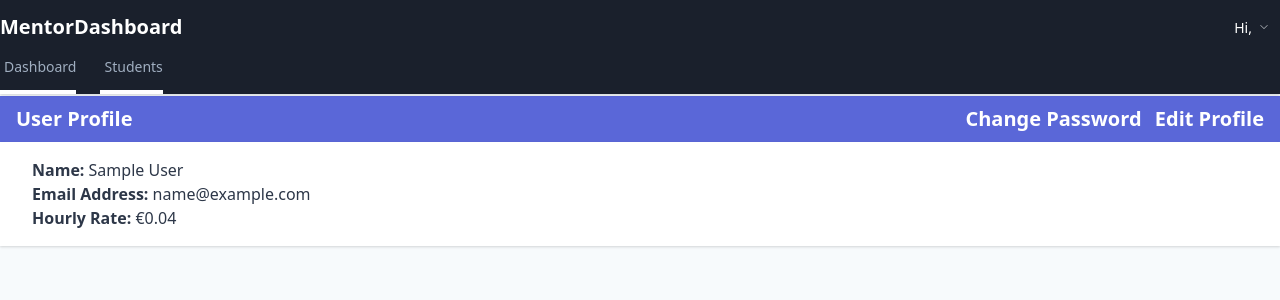
After one commit to MentorDashboard/MentorDashboard, a Flask app: page /users/1 in a window 1280 px wide. The commit adds this page. Shown: the top 300 px of the page. Run offline with Flask 2, Linux system fonts and the light colour scheme; tables that the repository leaves empty hold one stand-in row (values such as "Sample post"); style sheets or scripts are compiled from the project's sources; some libraries are stand-ins or nearby versions.

Commit message:
adds ability to view and update user profile
can also update password

```diff
--- /dev/null
+++ b/src/forms/users.py
@@ -0,0 +1,23 @@
+from flask_wtf import FlaskForm
+from wtforms import (
+    StringField,
+    SubmitField,
+    PasswordField,
+    IntegerField,
+)
+from wtforms.validators import DataRequired, Email, EqualTo
+
+
+class UserProfileForm(FlaskForm):
+    name = StringField("Name", validators=[DataRequired()])
+    email = StringField("Email", validators=[DataRequired(), Email()])
+    hourly_rate = IntegerField("Hourly Rate", validators=[DataRequired()])
+    submit = SubmitField("Update Profile")
+
+
+class UserPasswordUpdateForm(FlaskForm):
+    password = PasswordField(
+        "Password", validators=[DataRequired(), EqualTo("password_confirm")]
+    )
+    password_confirm = PasswordField("Confirm Password", validators=[DataRequired()])
+    submit = SubmitField("Change Password")
--- a/src/models/User.py
+++ b/src/models/User.py
@@ -39,6 +39,32 @@ def get_user_by_email(email):
     return User.query.filter_by(email=email).first()
 
 
+def get_user_by_id(user_id):
+    return User.query.get(user_id)
+
+
+def change_user_password(user_id, password):
+    user = get_user_by_id(user_id)
+    user.password = bcrypt.generate_password_hash(
+        password, current_app.config["BCRYPT_LOG_ROUNDS"]
+    ).decode()
+
+    db.session.commit()
+
+    return True
+
+
+def update_user(user_id, name, email, hourly_rate):
+    user = get_user_by_id(user_id)
+    user.name = name
+    user.email = email
+    user.hourly_rate = hourly_rate
+
+    db.session.commit()
+
+    return True
+
+
 @login.user_loader
 def load_user(id):
     return User.query.get(int(id))
--- a/src/routes/auth.py
+++ b/src/routes/auth.py
@@ -50,6 +50,7 @@ def login():
 
         login_user(user)
         session["user_name"] = user.name
+        session["user_id"] = user.id
         next_page = request.args.get("next")
         if not next_page or url_parse(next_page).netloc != "":
             next_page = url_for("main.dashboard")
--- /dev/null
+++ b/src/routes/users.py
@@ -0,0 +1,43 @@
+from flask import Blueprint, render_template, redirect, url_for, abort, flash
+
+from ..models.User import get_user_by_id, change_user_password, update_user
+from ..forms.users import UserPasswordUpdateForm, UserProfileForm
+
+bp = Blueprint("users", __name__)
+
+
+@bp.route("/users/<user_id>", methods=["GET"])
+def show(user_id):
+    user = get_user_by_id(user_id)
+    password_form = UserPasswordUpdateForm()
+    profile_form = UserProfileForm()
+
+    if not user:
+        return abort(404)
+
+    return render_template(
+        "users/show.html",
+        user=user,
+        password_form=password_form,
+        profile_form=profile_form,
+    )
+
+
+@bp.route("/users/<user_id>/password", methods=["POST"])
+def change_password(user_id):
+    form = UserPasswordUpdateForm()
+    if form.validate_on_submit():
+        change_user_password(user_id, form.password.data)
+
+        flash("Password successfully updated", "success")
+        return redirect(url_for("users.show", user_id=user_id))
+
+
+@bp.route("/users/<user_id>/profile", methods=["POST"])
+def update_profile(user_id):
+    form = UserProfileForm()
+    if form.validate_on_submit():
+        update_user(user_id, form.name.data, form.email.data, form.hourly_rate.data)
+
+        flash("Profile data successfully updated", "success")
+        return redirect(url_for("users.show", user_id=user_id))
--- a/templates/layouts/app.html
+++ b/templates/layouts/app.html
@@ -38,7 +38,7 @@
                          class="bg-white rounded shadow-md mt-2 absolute mt-12 top-0 right-0 min-w-full overflow-auto z-30 invisible">
                         <ul class="list-reset">
                             <li>
-                                <a href="#"
+                                <a href="{{ url_for('users.show', user_id=session['user_id']) }}"
                                    class="px-4 py-2 block text-gray-900 hover:bg-gray-400 no-underline hover:no-underline">
                                     My account
                                 </a>
--- /dev/null
+++ b/templates/users/show.html
@@ -0,0 +1,111 @@
+{% extends 'layouts/app.html' %}
+
+{% block app_content %}
+    <div x-data="modals()">
+        <div class="bg-indigo-600 p-2 shadow text-xl text-white flex justify-between">
+            <h3 class="font-bold pl-2 inline">User Profile</h3>
+            <div>
+                <button class="font-bold pr-2" @click="showChangePasswordModal = true">Change Password</button>
+                <button class="font-bold pr-2" @click="showEditProfileModal = true">Edit Profile</button>
+            </div>
+        </div>
+        <section>
+            <div class="p-8 py-4 shadow bg-white">
+                <span class="font-bold">Name:</span> {{ user.name }} <br/>
+                <span class="font-bold">Email Address:</span> {{ user.email }}<br/>
+                <span class="font-bold">Hourly Rate:</span> &euro;{{ user.hourly_rate / 100 }}
+            </div>
+        </section>
+
+        <!-- Change Password Modal -->
+        <div class="absolute top-0 left-0 w-full h-full flex items-center justify-center"
+             style="background-color: rgba(0,0,0,.5);" x-show="showChangePasswordModal">
+            <div class="text-left bg-white h-auto w-1/3 shadow-xl p-4 rounded mx-2 md:mx-0"
+                 @click.away="showChangePasswordModal = false">
+                <h2 class="text-2xl">Change Password</h2>
+                <form class="px-0 pt-6 pb-2 mb-4"
+                      action="{{ url_for('users.change_password', user_id=user.id) }}" method="POST">
+                    {{ password_form.hidden_tag() }}
+                    <div class="mb-4">
+                        <label class="block text-grey-darker text-sm font-bold mb-2" for="note">
+                            Password
+                        </label>
+                        <input
+                            class="tracking-wide shadow appearance-none border w-full py-2 px-1 text-grey-darker leading-tight focus:outline-none focus:shadow-outline"
+                            id="password" type="password" name="password" placeholder="Password" required />
+                    </div>
+                    <div class="mb-4">
+                        <label class="block text-grey-darker text-sm font-bold mb-2" for="note">
+                            Confirm Password
+                        </label>
+                        <input
+                            class="tracking-wide shadow appearance-none border w-full py-2 px-1 text-grey-darker leading-tight focus:outline-none focus:shadow-outline"
+                            id="password_confirm" type="password" name="password_confirm" placeholder="Password Confirmation" required />
+                    </div>
+                    <div class="flex justify-center mt-4">
+                        <button
+                            class="bg-indigo-600 text-white px-4 py-2 rounded no-outline focus:shadow-outline select-none"
+                            type="submit">
+                            Change Password
+                        </button>
+                    </div>
+                </form>
+            </div>
+        </div>
+
+        <!-- Edit Profile Modal -->
+        <div class="absolute top-0 left-0 w-full h-full flex items-center justify-center"
+             style="background-color: rgba(0,0,0,.5);" x-show="showEditProfileModal">
+            <div class="text-left bg-white h-auto w-1/3 shadow-xl p-4 rounded mx-2 md:mx-0"
+                 @click.away="showEditProfileModal = false">
+                <h2 class="text-2xl">Edit Profile</h2>
+                <form class="px-0 pt-6 pb-2 mb-4"
+                      action="{{ url_for('users.update_profile', user_id=user.id) }}" method="POST">
+                    {{ profile_form.hidden_tag() }}
+                    <div class="mb-4">
+                        <label class="block text-grey-darker text-sm font-bold mb-2" for="name">
+                            Name
+                        </label>
+                        <input
+                            class="tracking-wide shadow appearance-none border w-full py-2 px-1 text-grey-darker leading-tight focus:outline-none focus:shadow-outline"
+                            id="name" type="text" name="name" placeholder="Name" value="{{ user.name }}" required />
+                    </div>
+                    <div class="mb-4">
+                        <label class="block text-grey-darker text-sm font-bold mb-2" for="email">
+                            Email Address
+                        </label>
+                        <input
+                            class="tracking-wide shadow appearance-none border w-full py-2 px-1 text-grey-darker leading-tight focus:outline-none focus:shadow-outline"
+                            id="email" type="email" name="email" placeholder="Email Address" value="{{ user.email }}" required />
+                    </div>
+                    <div class="mb-4">
+                        <label class="block text-grey-darker text-sm font-bold mb-2" for="hourly_rate">
+                            Hourly Rate (in cents)
+                        </label>
+                        <input
+                            class="tracking-wide shadow appearance-none border w-full py-2 px-1 text-grey-darker leading-tight focus:outline-none focus:shadow-outline"
+                            id="hourly_rate" type="number" name="hourly_rate" placeholder="Hourly Rate (in cents)" value="{{ user.hourly_rate }}" required />
+                    </div>
+                    <div class="flex justify-center mt-4">
+                        <button
+                            class="bg-indigo-600 text-white px-4 py-2 rounded no-outline focus:shadow-outline select-none"
+                            type="submit">
+                            Update Profile
+                        </button>
+                    </div>
+                </form>
+            </div>
+        </div>
+    </div>
+{% endblock %}
+
+{% block js %}
+<script>
+        function modals() {
+            return {
+                showChangePasswordModal: false,
+                showEditProfileModal: false,
+            }
+        }
+    </script>
+{% endblock %}
```
Also changed, not shown: src/__init__.py (+8 -8 lines).
